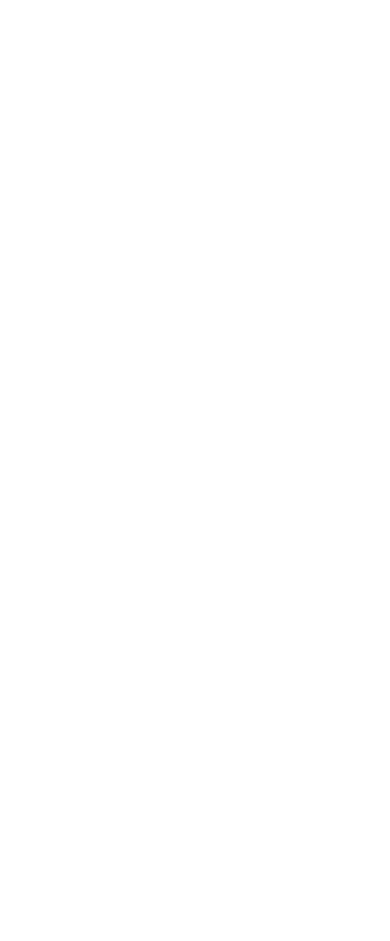
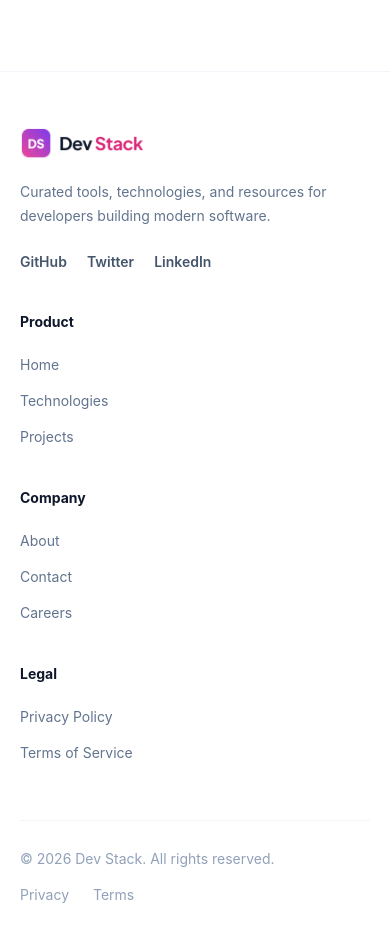
Before and after one commit to sasamir10/dev-stack-builder, a React (Vite) app: page / in a window 390 px wide. Shown: the part 5620-6561 px from the top of the page. Before the commit the page ends 5611 px from the top, so only its background shows below. Built offline with nearby package versions, Linux system fonts and the light colour scheme.

Commit message:
feat: add responsive footer component

```diff
--- a/src/App.tsx
+++ b/src/App.tsx
@@ -1,5 +1,6 @@
 import { ToastContainer } from "react-toastify";
 import "react-toastify/dist/ReactToastify.css";
+import Footer from "./components/Footer";
 import Hero from "./components/Hero";
 import Navbar from "./components/Navbar";
 import TechnologiesSection from "./components/TechnologiesSection";
@@ -13,6 +14,8 @@
                 <Hero />
                 <TechnologiesSection />
             </main>
+
+            <Footer />
 
             <ToastContainer
                 position="bottom-right"
--- /dev/null
+++ b/src/components/Footer.tsx
@@ -0,0 +1,123 @@
+import logoText from "../assets/logo-text.png";
+
+const footerGroups = [
+    {
+        title: "Product",
+        links: [
+            { label: "Home", href: "#home" },
+            { label: "Technologies", href: "#technologies" },
+            { label: "Projects", href: "#projects" },
+        ],
+    },
+    {
+        title: "Company",
+        links: [
+            { label: "About", href: "#about" },
+            { label: "Contact", href: "#contact" },
+            { label: "Careers", href: "#careers" },
+        ],
+    },
+    {
+        title: "Legal",
+        links: [
+            { label: "Privacy Policy", href: "#privacy" },
+            { label: "Terms of Service", href: "#terms" },
+        ],
+    },
+];
+
+export default function Footer() {
+    return (
+        <footer className="mt-20 border-t border-slate-100 bg-white">
+            <div className="mx-auto max-w-7xl px-5 py-14 lg:px-8">
+                <div className="grid gap-10 md:grid-cols-2 lg:grid-cols-4 lg:gap-8">
+                    <div className="max-w-xs">
+                        <img
+                            src={logoText}
+                            alt="Dev Stack"
+                            className="h-8 w-auto"
+                        />
+
+                        <p className="mt-5 text-sm leading-6 text-slate-500">
+                            Curated tools, technologies, and resources for
+                            developers building modern software.
+                        </p>
+
+                        <div className="mt-6 flex flex-wrap gap-5 text-sm font-semibold text-slate-600">
+                            <a
+                                href="https://github.com"
+                                target="_blank"
+                                rel="noreferrer"
+                                className="transition-colors hover:text-slate-950"
+                            >
+                                GitHub
+                            </a>
+
+                            <a
+                                href="https://twitter.com"
+                                target="_blank"
+                                rel="noreferrer"
+                                className="transition-colors hover:text-slate-950"
+                            >
+                                Twitter
+                            </a>
+
+                            <a
+                                href="https://linkedin.com"
+                                target="_blank"
+                                rel="noreferrer"
+                                className="transition-colors hover:text-slate-950"
+                            >
+                                LinkedIn
+                            </a>
+                        </div>
+                    </div>
+
+                    {footerGroups.map((group) => (
+                        <div key={group.title}>
+                            <h2 className="text-sm font-bold text-slate-900">
+                                {group.title}
+                            </h2>
+
+                            <ul className="mt-5 space-y-3">
+                                {group.links.map((link) => (
+                                    <li key={link.label}>
+                                        <a
+                                            href={link.href}
+                                            className="text-sm text-slate-500 transition-colors hover:text-slate-950"
+                                        >
+                                            {link.label}
+                                        </a>
+                                    </li>
+                                ))}
+                            </ul>
+                        </div>
+                    ))}
+                </div>
+
+                <div className="mt-14 flex flex-col gap-4 border-t border-slate-100 pt-7 text-sm text-slate-400 sm:flex-row sm:items-center sm:justify-between">
+                    <p>
+                        © {new Date().getFullYear()} Dev Stack. All rights
+                        reserved.
+                    </p>
+
+                    <div className="flex gap-6">
+                        <a
+                            href="#privacy"
+                            className="transition-colors hover:text-slate-700"
+                        >
+                            Privacy
+                        </a>
+
+                        <a
+                            href="#terms"
+                            className="transition-colors hover:text-slate-700"
+                        >
+                            Terms
+                        </a>
+                    </div>
+                </div>
+            </div>
+        </footer>
+    );
+}
```
Also changed, not shown: 1 other file (tests, documents, lock files or other folders).
